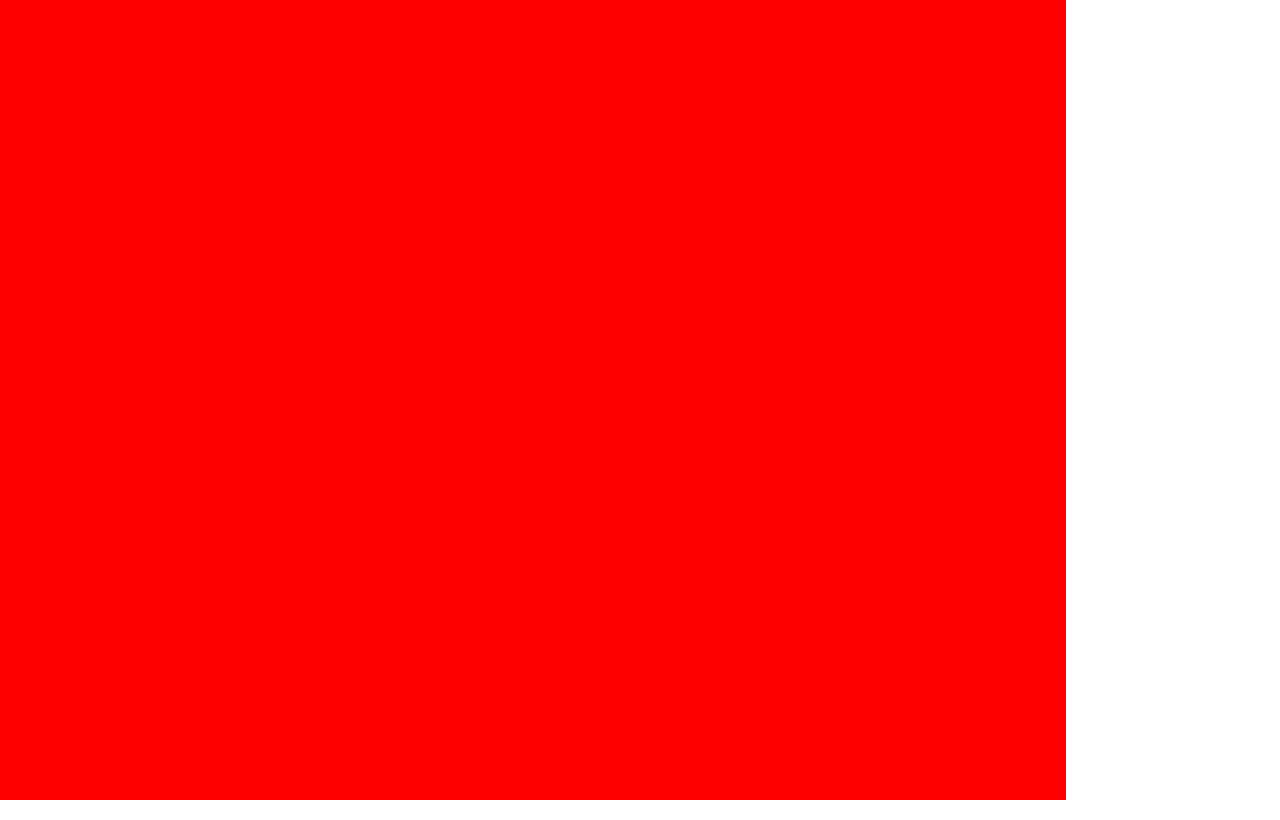
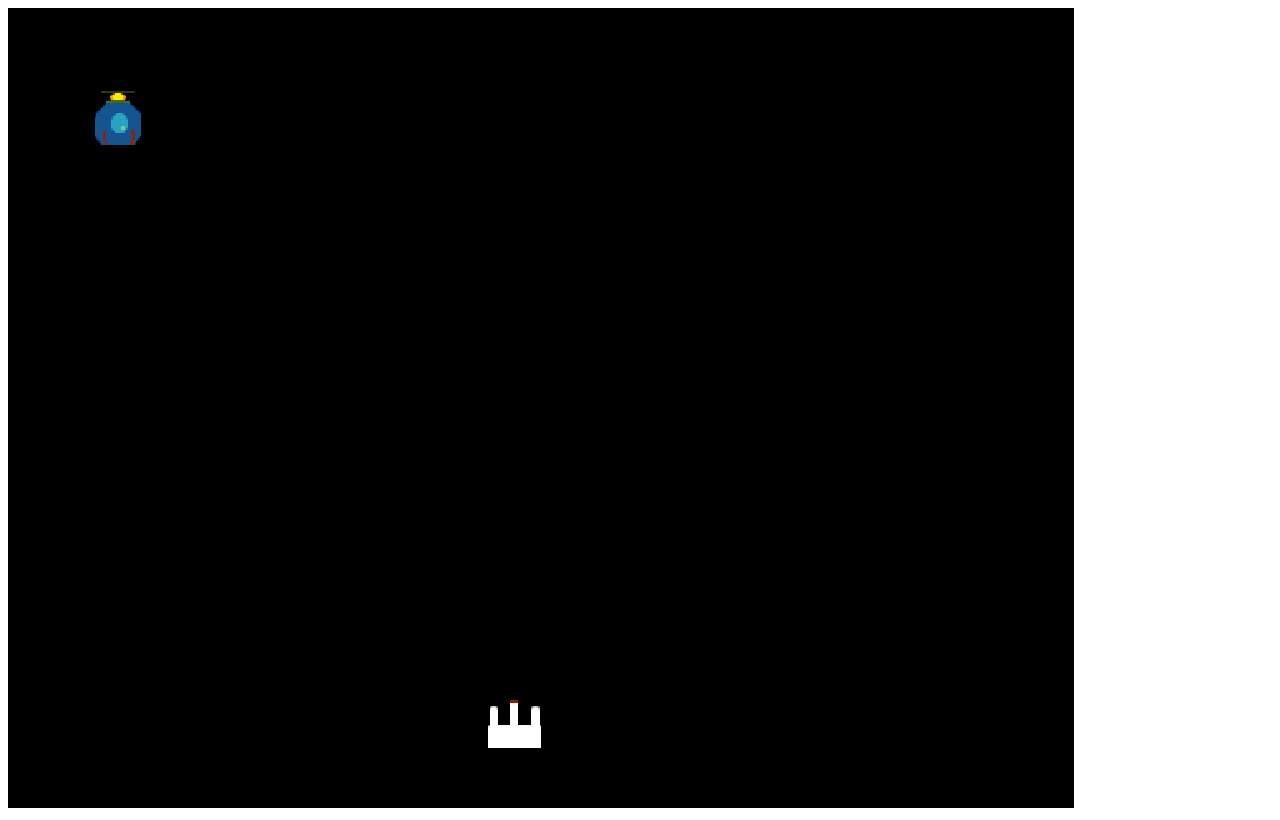
Before and after one commit to Vandise/melon-playground, a website built with webpack: page src/static/index.html in a window 1280 px wide. Built offline with nearby package versions, Linux system fonts and the light colour scheme.

Commit message:
Draw sprites, add basic movement

```diff
--- /dev/null
+++ b/src/client/enemy.js
@@ -0,0 +1,27 @@
+const DEFAULT_ENEMY_IMAGE = 'ships';
+const WIDTH_HEIGHT = 32;
+
+export default class Enemy extends me.Entity {
+
+  constructor(x, y) {
+    const image = me.loader.getImage(DEFAULT_ENEMY_IMAGE);
+    super(x, y, {
+      image,
+      width: WIDTH_HEIGHT,
+      height: WIDTH_HEIGHT
+    });
+    this.chooseShipImage();
+  }
+
+  chooseShipImage() {
+    const frame = ~~(Math.random() * 3);
+    this.renderable.addAnimation("idle", [frame], 1);
+    this.renderable.setCurrentAnimation("idle");
+  }
+
+  update(dt) {
+    //this._super(me.Entity, "update", [dt]);
+    return true;
+  }
+
+};
--- a/src/client/game.js
+++ b/src/client/game.js
@@ -1,8 +1,14 @@
+import Resources from './resources';
+import Player from './player';
+import Enemy from './enemy';
+import PlayScreen from './screens/play';
+
 class Game {
   constructor() {
-    this.data = {
-      score : 666,
-    };
+    this.PlayScreen = PlayScreen;
+    this.Resources = Resources;
+    this.Player = Player;
+    this.Enemy = Enemy;
   }
 };
 
--- /dev/null
+++ b/src/client/player.js
@@ -0,0 +1,27 @@
+const DEFAULT_PLAYER_IMAGE = 'player';
+export default class Player extends me.Sprite{
+
+  constructor() {
+    const image = me.loader.getImage(DEFAULT_PLAYER_IMAGE);
+    super(me.game.viewport.width / 2 - image.width / 2, me.game.viewport.height - image.height - 20, {
+      image
+    });
+    this.velx = 450;
+    this.maxX = me.game.viewport.width - this.width;
+  }
+
+  update(time) {
+    if (me.input.isKeyPressed("left")) {
+      this.pos.x -= this.velx * time / 1000;
+    }
+
+    if (me.input.isKeyPressed("right")) {
+      this.pos.x += this.velx * time / 1000;
+    }
+
+    this.pos.x = this.pos.x.clamp(0, this.maxX);
+
+    return true;
+  }
+
+};
--- /dev/null
+++ b/src/client/resources.js
@@ -0,0 +1,4 @@
+export default [
+  { name: "player", type: "image", src: "data/img/player.png" },
+  { name: "ships", type: "image", src: "data/img/ships.png" }
+];
--- a/src/client/screens/play.js
+++ b/src/client/screens/play.js
@@ -1,19 +1,26 @@
-import game from '../game';
+class PlayScreen extends me.ScreenObject {
 
-class PlayScreen extends me.ScreenObject {
-  /**
-  *  action to perform on state change
-  */
   onResetEvent() {
-    me.game.world.addChild(new me.ColorLayer("background", "#ff0000", 0), 0);
+    me.game.world.addChild(me.pool.pull("player"));
+    me.game.world.addChild(me.pool.pull("enemy", 50, 50), 2);
+    me.game.world.addChild(new me.ColorLayer("background", "#000", 0), 0);
+
+    /* key bindings */
+    me.input.bindKey(me.input.KEY.LEFT, "left");
+    me.input.bindKey(me.input.KEY.RIGHT, "right");
+    me.input.bindKey(me.input.KEY.A, "left");
+    me.input.bindKey(me.input.KEY.D, "right");
+
   }
 
-  /**
-  *  action to perform when leaving this screen (state change)
-  */
   onDestroyEvent() {
+    /* remove key bindings on state change */
+    me.input.unbindKey(me.input.KEY.LEFT);
+    me.input.unbindKey(me.input.KEY.RIGHT);
+    me.input.unbindKey(me.input.KEY.A);
+    me.input.unbindKey(me.input.KEY.D);
+  }
 
-  }
 };
 
 export default PlayScreen;
--- a/src/index.js
+++ b/src/index.js
@@ -1,11 +1,10 @@
 import game from './client/game';
-import PlayScreen from './client/screens/play';
 
 class Bootstrap {
 
   constructor() {
     // Initialize the video.
-    if (!me.video.init(1024, 768, {wrapper : "screen", scale : "auto"})) {
+    if (!me.video.init(640, 480, {wrapper : "screen", scale : 'auto'})) {
       alert("Your browser does not support HTML5 canvas.");
       return;
     }
@@ -24,17 +23,19 @@ class Bootstrap {
     me.loader.onload = this.loaded.bind(this);
 
     // Load the resources.
-    me.loader.preload({});
+    me.loader.preload(game.Resources);
 
     // Initialize melonJS and display a loading screen.
     me.state.change(me.state.LOADING);
   }
 
   loaded() {
-    me.state.set(me.state.PLAY, new PlayScreen());
 
-    // add our player entity in the entity pool
-    // me.pool.register("mainPlayer", PlayerEntity);
+    me.pool.register("player", game.Player);
+    me.pool.register("enemy", game.Enemy);
+
+    this.playScreen = new game.PlayScreen();
+    me.state.set(me.state.PLAY, this.playScreen);
 
     // Start the game.
     me.state.change(me.state.PLAY);
--- a/src/static/index.html
+++ b/src/static/index.html
@@ -4,16 +4,9 @@
     <meta charset='utf-8'>
     <meta http-equiv='X-UA-Compatible' content='IE=edge,chrome=1'>
     <title>My Game</title>
-    <style type="text/css">
-      body {
-        margin: 0;
-        padding: 0;
-      }
-    </style>
   </head>
   <body>
     <div id="screen"></div>
-    <div id="debug"></div>
     <script src="/bundle.js"></script>
   </body>
 </html>
```
Also changed, not shown: src/static/data/img/player.png (added), src/static/data/img/ships.png (added).
